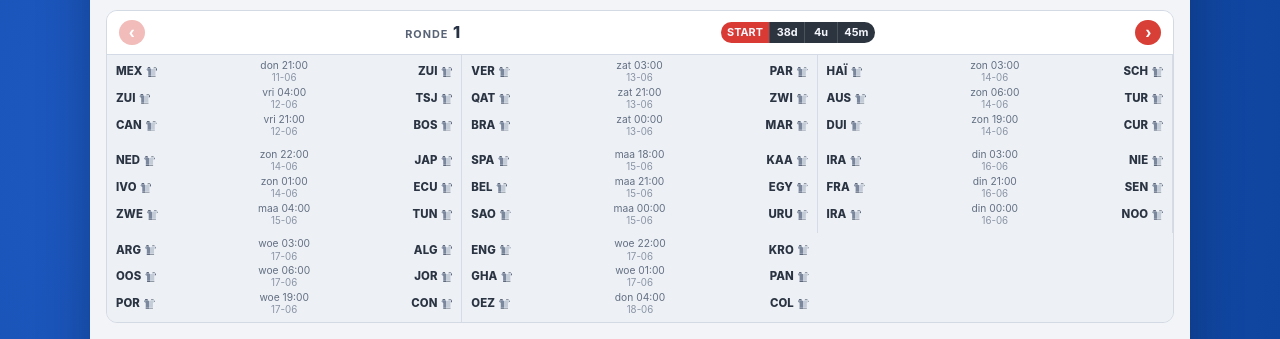
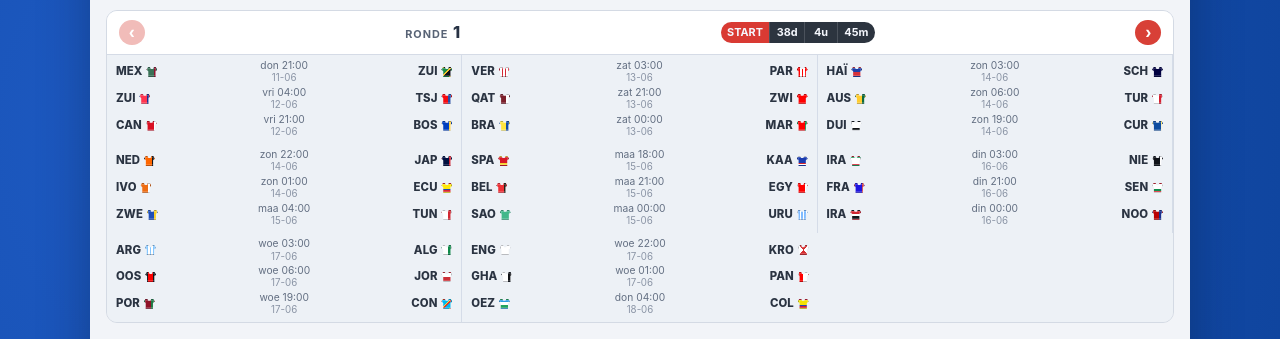
Before and after one commit to Team-Siduii/Fantasy-Football-Gori, a Next.js app: page /manager/world-cup in a window 1280 px wide. Shown: the part 239-578 px from the top of the page. Built offline with nearby package versions, Linux system fonts and the light colour scheme; no server answers.

Commit message:
Add recent WK home-shirt icons for fixture teams

```diff
--- a/src/app/globals.css
+++ b/src/app/globals.css
@@ -392,6 +392,56 @@ a {
 .team-shirt--utr { background: linear-gradient(90deg, #ffffff 0 50%, #d3413a 50% 100%); }
 .team-shirt--her { background: repeating-linear-gradient(90deg, #2d2d33 0 25%, #ffffff 25% 50%); }
 .team-shirt--vol { background: linear-gradient(90deg, #f5802f 0 50%, #ffffff 50% 100%); }
+
+/* WK thuis-shirts — kleurpalet gebaseerd op recente home-kits (Wikipedia team infobox: pattern/body1, 2025-2026 where available) */
+.team-shirt--wk-alg { background: linear-gradient(90deg, #ffffff 0 68%, #0f8a4a 68% 100%); }
+.team-shirt--wk-arg { background: repeating-linear-gradient(90deg, #85c7ff 0 20%, #ffffff 20% 40%); }
+.team-shirt--wk-aus { background: linear-gradient(90deg, #ffcc2f 0 72%, #0d6a3d 72% 100%); }
+.team-shirt--wk-aut { background: linear-gradient(90deg, #111319 0 22%, #ff0000 22% 78%, #111319 78% 100%); }
+.team-shirt--wk-bel { background: linear-gradient(90deg, #ee3137 0 76%, #2a1f14 76% 100%); }
+.team-shirt--wk-bih { background: linear-gradient(90deg, #003fbf 0 80%, #ffd041 80% 100%); }
+.team-shirt--wk-bra { background: linear-gradient(90deg, #ffe540 0 72%, #0f4ba8 72% 100%); }
+.team-shirt--wk-can { background: linear-gradient(90deg, #d90f22 0 76%, #ffffff 76% 100%); }
+.team-shirt--wk-col { background: linear-gradient(180deg, #f4e201 0 60%, #2447b2 60% 80%, #cf1f2f 80% 100%); }
+.team-shirt--wk-cod { background: linear-gradient(135deg, #00b7ef 0 42%, #f7de3a 42% 52%, #d63832 52% 60%, #00b7ef 60% 100%); }
+.team-shirt--wk-cuw { background: linear-gradient(90deg, #0d4ca0 0 84%, #ffe45c 84% 100%); }
+.team-shirt--wk-cpv { background: linear-gradient(180deg, #1a3cb0 0 70%, #ffffff 70% 78%, #d3262d 78% 86%, #ffffff 86% 100%); }
+.team-shirt--wk-cro { background: conic-gradient(from 45deg, #ffffff 0 25%, #d52d2f 25% 50%, #ffffff 50% 75%, #d52d2f 75% 100%); }
+.team-shirt--wk-cze { background: linear-gradient(90deg, #f6090f 0 70%, #254ea8 70% 100%); }
+.team-shirt--wk-ecu { background: linear-gradient(180deg, #ffe80b 0 58%, #1f4eb2 58% 80%, #d82631 80% 100%); }
+.team-shirt--wk-egy { background: linear-gradient(90deg, #ff0000 0 76%, #ffffff 76% 100%); }
+.team-shirt--wk-eng { background: linear-gradient(90deg, #ffffff 0 100%); }
+.team-shirt--wk-esp { background: linear-gradient(180deg, #d71726 0 70%, #f5d22e 70% 100%); }
+.team-shirt--wk-fra { background: linear-gradient(90deg, #1f14de 0 76%, #d13c46 76% 100%); }
+.team-shirt--wk-ger { background: linear-gradient(180deg, #ffffff 0 70%, #101215 70% 100%); }
+.team-shirt--wk-gha { background: linear-gradient(90deg, #ffffff 0 68%, #121418 68% 100%); }
+.team-shirt--wk-hai { background: linear-gradient(180deg, #1e3fa8 0 50%, #d6313b 50% 100%); }
+.team-shirt--wk-irn { background: linear-gradient(180deg, #1da15d 0 18%, #ffffff 18% 82%, #d01f2f 82% 100%); }
+.team-shirt--wk-irq { background: linear-gradient(180deg, #d12632 0 33%, #ffffff 33% 66%, #11151b 66% 100%); }
+.team-shirt--wk-jpn { background: linear-gradient(90deg, #001040 0 82%, #d22433 82% 100%); }
+.team-shirt--wk-jor { background: linear-gradient(180deg, #ffffff 0 50%, #cc2e36 50% 100%); }
+.team-shirt--wk-kor { background: linear-gradient(90deg, #ff354f 0 76%, #1f2f8f 76% 100%); }
+.team-shirt--wk-ksa { background: linear-gradient(90deg, #43b88b 0 100%); }
+.team-shirt--wk-mar { background: linear-gradient(90deg, #ff0000 0 82%, #0f8f4d 82% 100%); }
+.team-shirt--wk-mex { background: linear-gradient(90deg, #3a7257 0 82%, #8d1430 82% 100%); }
+.team-shirt--wk-ned { background: linear-gradient(90deg, #ff6600 0 82%, #11151b 82% 100%); }
+.team-shirt--wk-nor { background: linear-gradient(90deg, #ba0003 0 70%, #1a2f8f 70% 100%); }
+.team-shirt--wk-nzl { background: linear-gradient(90deg, #0f1218 0 78%, #ffffff 78% 100%); }
+.team-shirt--wk-pan { background: linear-gradient(90deg, #ff0000 0 50%, #ffffff 50% 100%); }
+.team-shirt--wk-par { background: repeating-linear-gradient(90deg, #ff0000 0 20%, #ffffff 20% 40%); }
+.team-shirt--wk-por { background: linear-gradient(90deg, #8f1227 0 66%, #1e7a44 66% 100%); }
+.team-shirt--wk-qat { background: linear-gradient(90deg, #7c202b 0 72%, #ffffff 72% 100%); }
+.team-shirt--wk-rsa { background: linear-gradient(135deg, #1c8e49 0 46%, #f2c22f 46% 54%, #0f1218 54% 100%); }
+.team-shirt--wk-sco { background: linear-gradient(90deg, #000040 0 100%); }
+.team-shirt--wk-sen { background: linear-gradient(180deg, #ffffff 0 65%, #0f8f4d 65% 82%, #d72431 82% 100%); }
+.team-shirt--wk-sui { background: linear-gradient(90deg, #ff0000 0 100%); }
+.team-shirt--wk-swe { background: linear-gradient(90deg, #1f4fb8 0 70%, #f8cf2a 70% 100%); }
+.team-shirt--wk-tun { background: linear-gradient(90deg, #ffffff 0 68%, #d22631 68% 100%); }
+.team-shirt--wk-tur { background: linear-gradient(90deg, #ffffff 0 72%, #d71f30 72% 100%); }
+.team-shirt--wk-uru { background: repeating-linear-gradient(90deg, #80bbff 0 18%, #ffffff 18% 36%); }
+.team-shirt--wk-usa { background: repeating-linear-gradient(90deg, #ffffff 0 18%, #d32734 18% 36%); }
+.team-shirt--wk-uzb { background: linear-gradient(180deg, #2b9be3 0 30%, #ffffff 30% 62%, #21a35f 62% 100%); }
+.team-shirt--wk-civ { background: linear-gradient(90deg, #ee6d13 0 76%, #ffffff 76% 100%); }
 
 .content {
   padding: 1rem 1rem 4.8rem;
--- a/src/app/manager/my-team/page.tsx
+++ b/src/app/manager/my-team/page.tsx
@@ -241,6 +241,56 @@ const CLUB_SHIRT: Record<string, string> = {
   Utrecht: "utr",
   Heracles: "her",
   Volendam: "vol",
+  Algerije: "wk-alg",
+  Argentinië: "wk-arg",
+  Australië: "wk-aus",
+  Oostenrijk: "wk-aut",
+  België: "wk-bel",
+  'Bosnië & Herzegovina': "wk-bih",
+  'Bosnië-Herzegovina': "wk-bih",
+  Brazilië: "wk-bra",
+  Canada: "wk-can",
+  Colombia: "wk-col",
+  Congo: "wk-cod",
+  'Curaçao': "wk-cuw",
+  'Cura ç ao': "wk-cuw",
+  Duitsland: "wk-ger",
+  Ecuador: "wk-ecu",
+  Egypte: "wk-egy",
+  Engeland: "wk-eng",
+  Frankrijk: "wk-fra",
+  Ghana: "wk-gha",
+  'Haïti': "wk-hai",
+  Iran: "wk-irn",
+  Irak: "wk-irq",
+  Ivoorkust: "wk-civ",
+  Japan: "wk-jpn",
+  Jordanië: "wk-jor",
+  Kaapverdië: "wk-cpv",
+  Kroatië: "wk-cro",
+  Marokko: "wk-mar",
+  Mexico: "wk-mex",
+  Nederland: "wk-ned",
+  'Nieuw-Zeeland': "wk-nzl",
+  Noorwegen: "wk-nor",
+  Oezbekistan: "wk-uzb",
+  Panama: "wk-pan",
+  Paraguay: "wk-par",
+  Portugal: "wk-por",
+  Qatar: "wk-qat",
+  'Saoedi-Arabië': "wk-ksa",
+  Schotland: "wk-sco",
+  Senegal: "wk-sen",
+  Spanje: "wk-esp",
+  Tsjechië: "wk-cze",
+  Tunesië: "wk-tun",
+  Turkije: "wk-tur",
+  Uruguay: "wk-uru",
+  'Verenigde Staten': "wk-usa",
+  'Zuid-Afrika': "wk-rsa",
+  'Zuid-Korea': "wk-kor",
+  Zweden: "wk-swe",
+  Zwitserland: "wk-sui",
 };
 
 function toDutchDayAbbreviation(kickoffAt: string) {
```
Also changed, not shown: 1 other file (tests, documents, lock files or other folders).
